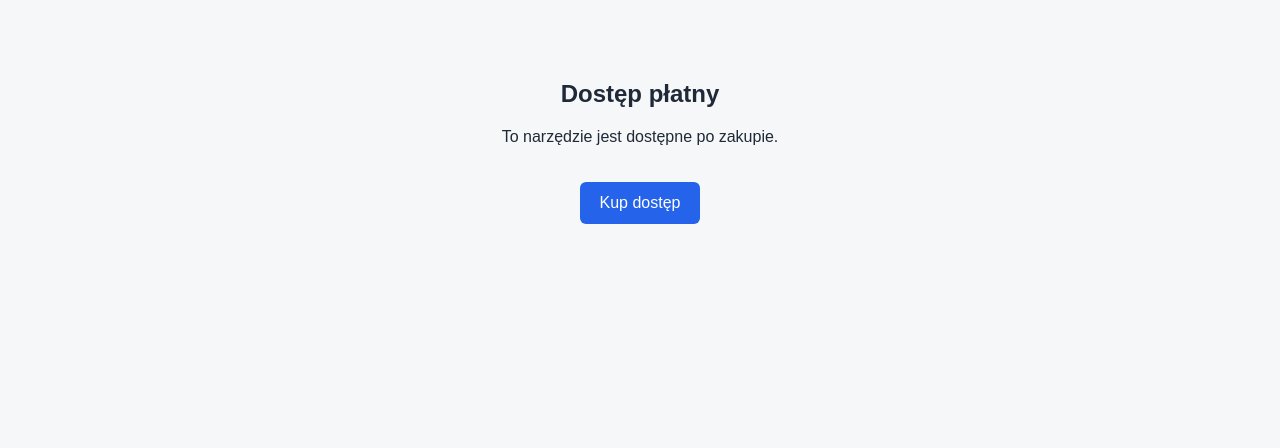
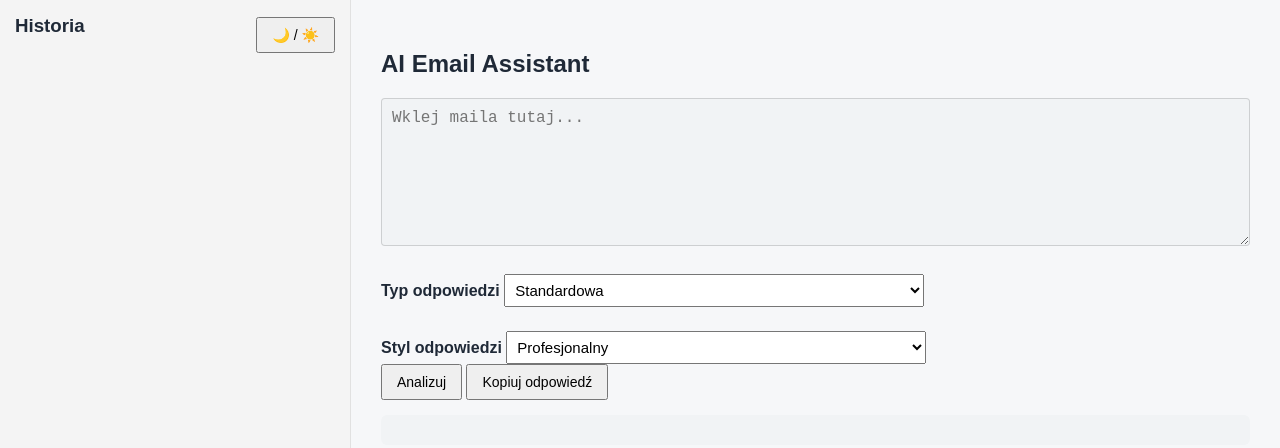
Before and after one commit to potulllm/ai-email-assistant, a website: page public/index.html in a window 1280 px wide. Shown: the top 448 px of the page. Drawn offline with Linux system fonts and the light colour scheme.

Commit message:
Remove frontend paywall, rely on backend access control

```diff
--- a/public/index.html
+++ b/public/index.html
@@ -209,46 +209,6 @@
 
 <script>
 
-  // ===== PROSTY PAYWALL =====
-const allowedKeys = [
-  "ABC123",
-  "KLIENT001",
-  "TESTVIP"
-];
-
-const urlKey = new URLSearchParams(window.location.search).get("key");
-
-if (!allowedKeys.includes(urlKey)) {
-  document.body.innerHTML = `
-    <div style="
-      font-family: Arial;
-      padding: 60px;
-      max-width: 600px;
-      margin: auto;
-      text-align: center;
-    ">
-      <h2>Dostęp płatny</h2>
-      <p>
-        To narzędzie jest dostępne po zakupie.
-      </p>
-      <a
-        href="https://gumroad.com/l/TWOJ_PRODUKT"
-        style="
-          display: inline-block;
-          margin-top: 20px;
-          padding: 12px 20px;
-          background: #2563eb;
-          color: white;
-          text-decoration: none;
-          border-radius: 6px;
-        "
-      >
-        Kup dostęp
-      </a>
-    </div>
-  `;
-  throw new Error("Brak dostępu");
-}
 
   /* ===== THEME ===== */
   const savedTheme = localStorage.getItem("theme") || "light";
```
